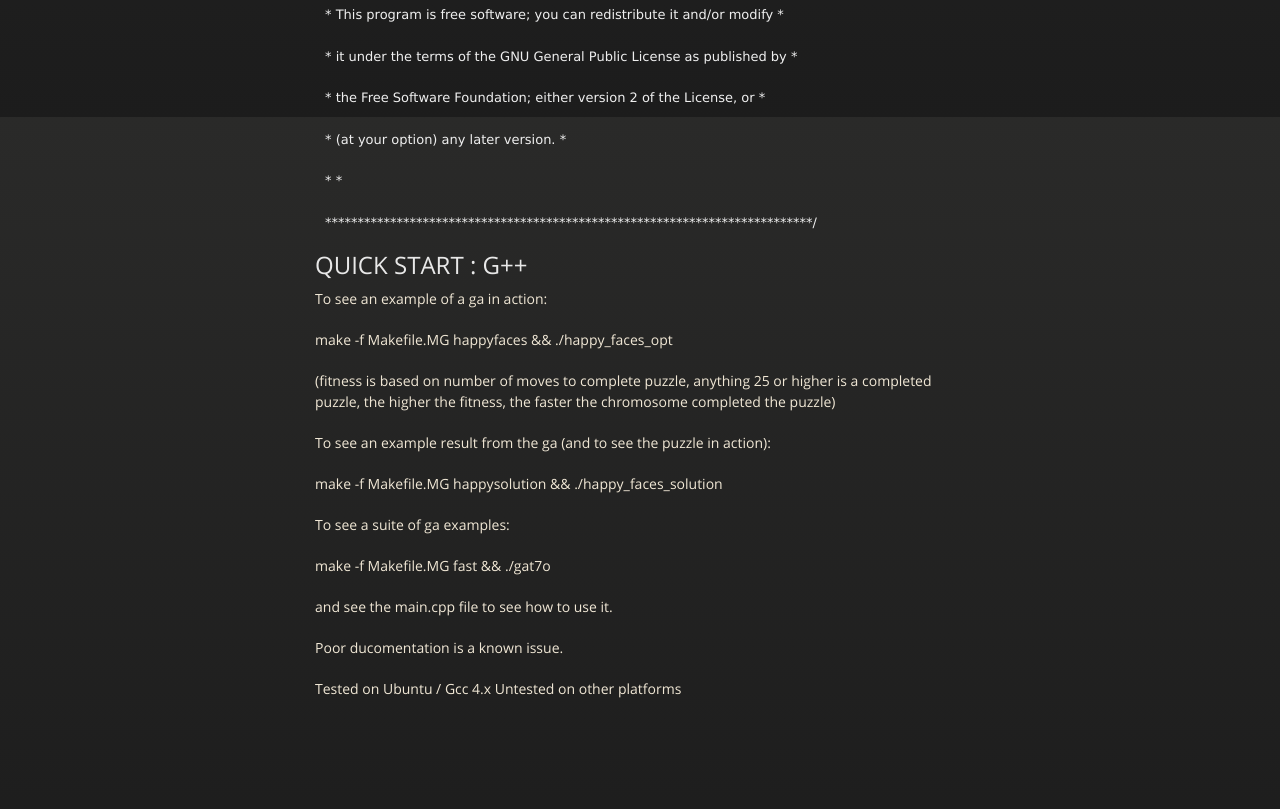
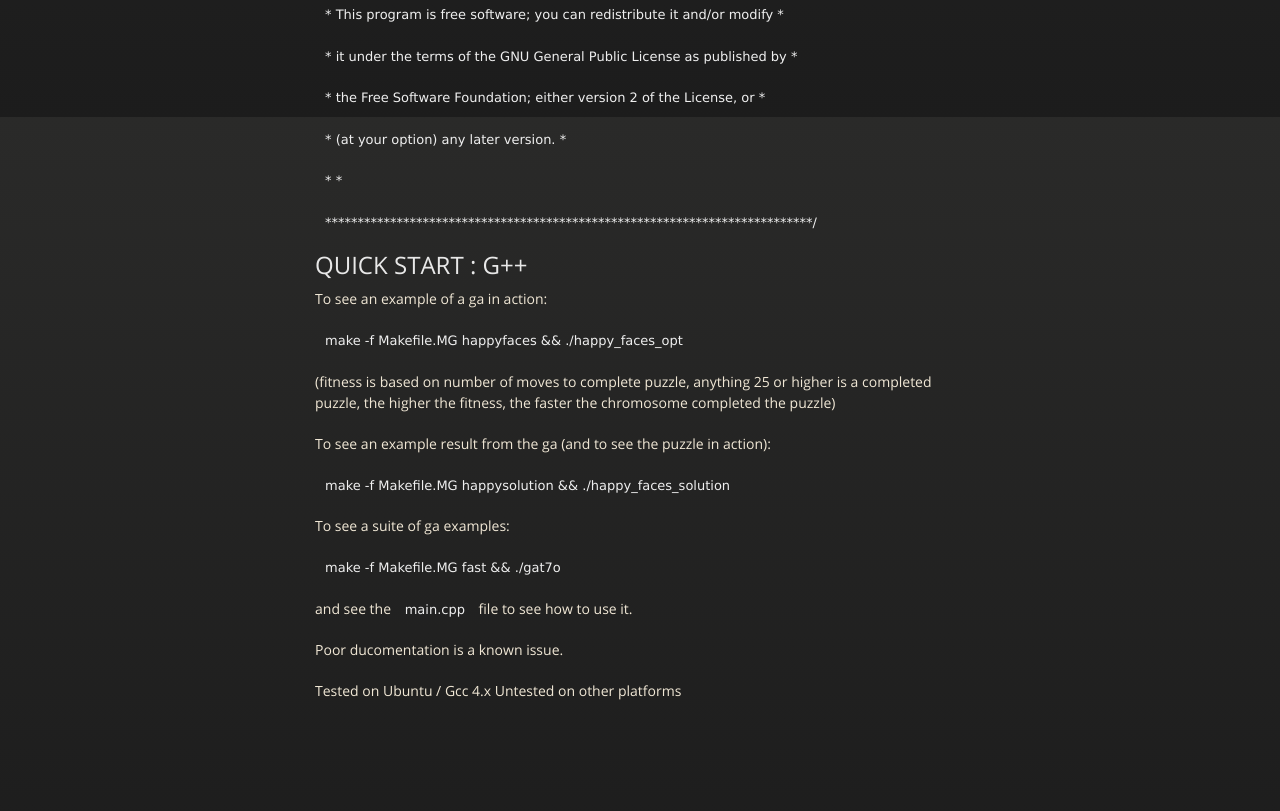
Before and after one commit to craignicol/geneticalgorithmtemplates, a plain HTML site: page index.html in a window 1280 px wide. Shown: the part 683-1494 px from the top of the page. Drawn offline with nearby package versions, Linux system fonts and the light colour scheme.

Commit message:
Update index.html

```diff
--- a/index.html
+++ b/index.html
@@ -61,7 +61,7 @@
 
 <p>To see an example of a ga in action:</p>
 
-<p>make -f Makefile.MG happyfaces &amp;&amp; ./happy_faces_opt</p>
+<p><code>make -f Makefile.MG happyfaces &amp;&amp; ./happy_faces_opt</code></p>
 
 <p>(fitness is based on number of moves to complete puzzle, anything 25
 or higher is a completed puzzle, the higher the fitness, the faster
@@ -69,13 +69,13 @@ the chromosome completed the puzzle)</p>
 
 <p>To see an example result from the ga (and to see the puzzle in action):</p>
 
-<p>make -f Makefile.MG happysolution &amp;&amp; ./happy_faces_solution</p>
+<p><code>make -f Makefile.MG happysolution &amp;&amp; ./happy_faces_solution</code></p>
 
 <p>To see a suite of ga examples:</p>
 
-<p>make -f Makefile.MG fast &amp;&amp; ./gat7o</p>
+<p><code>make -f Makefile.MG fast &amp;&amp; ./gat7o</code></p>
 
-<p>and see the main.cpp file to see how to use it.</p>
+<p>and see the <code>main.cpp</code> file to see how to use it.</p>
 
 <p>Poor ducomentation is a known issue.</p>
 
```
